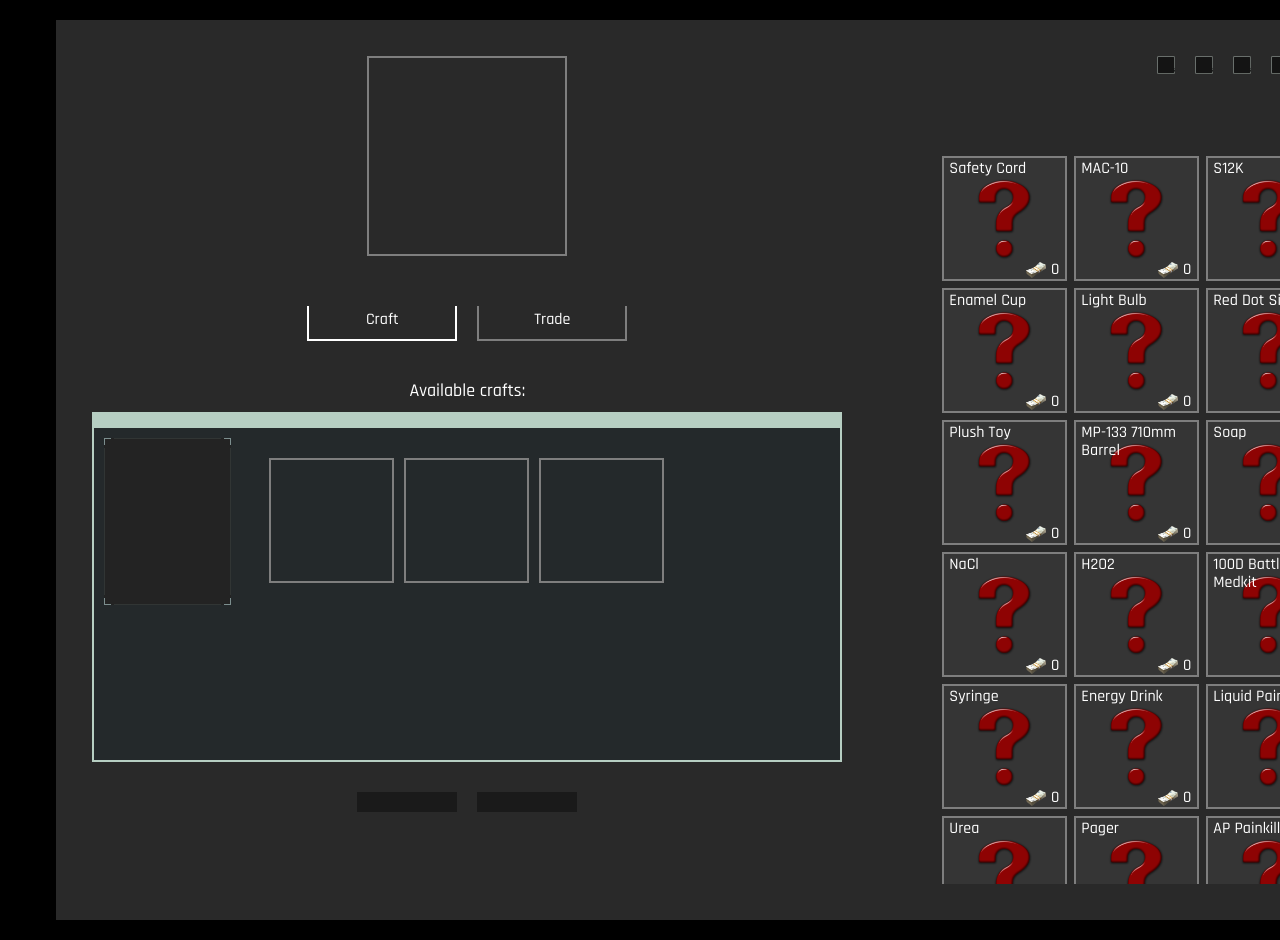
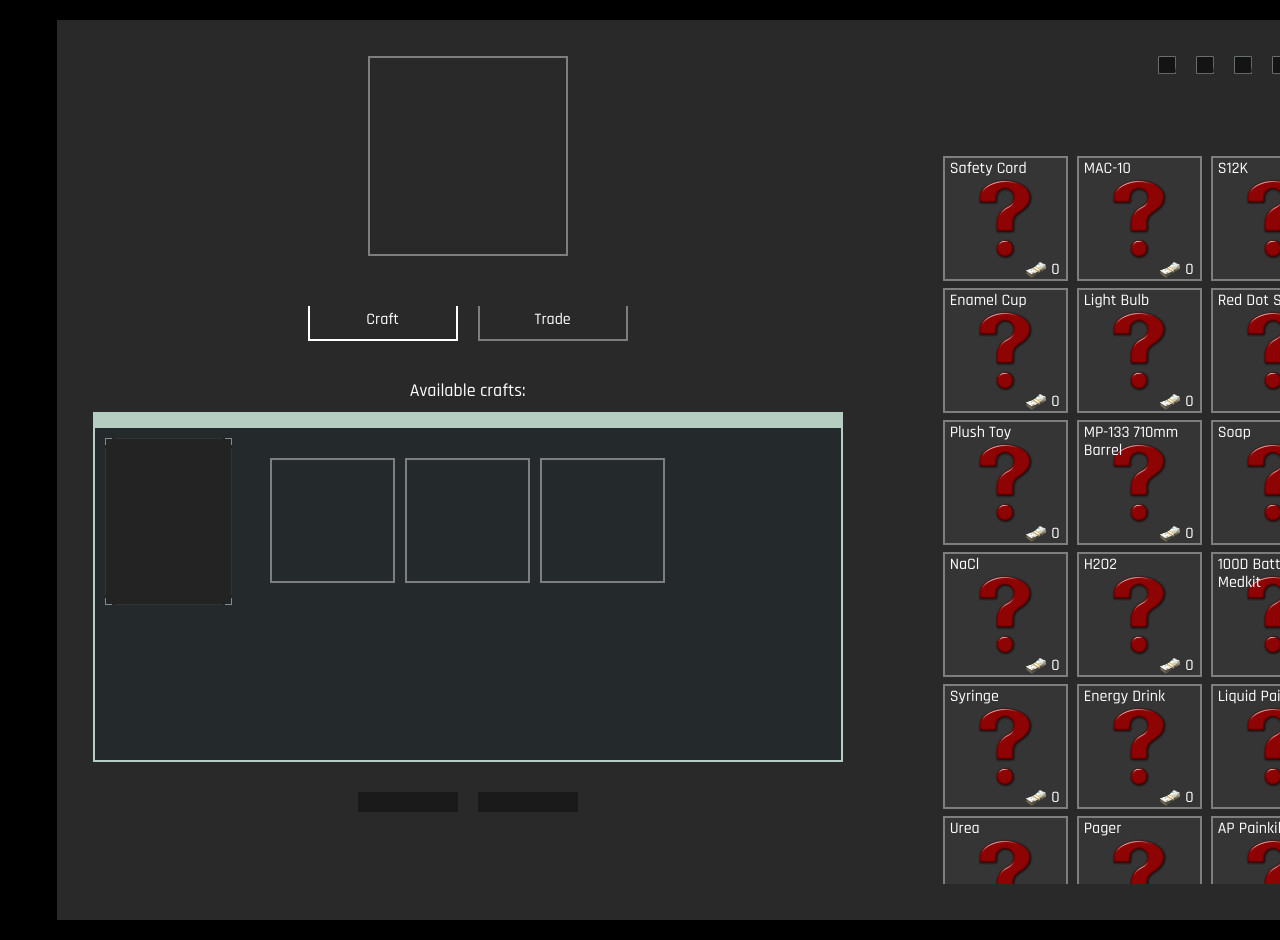
Before and after one commit to C0R-PSE/Arena-Vault, a plain HTML site: page index.html in a window 1280 px wide. Shown: the top 940 px of the page. Drawn offline with Linux system fonts and the light colour scheme.

Commit message:
Update style.css

```diff
--- a/style.css
+++ b/style.css
@@ -38,7 +38,7 @@ body {
 .items-grid {
     grid-column: 2;
     grid-row: 2;
-    min-width: 529px;
+    min-width: 544px;
     padding-right: 15px;
     height: 100%;
     overflow-y: scroll;
```
